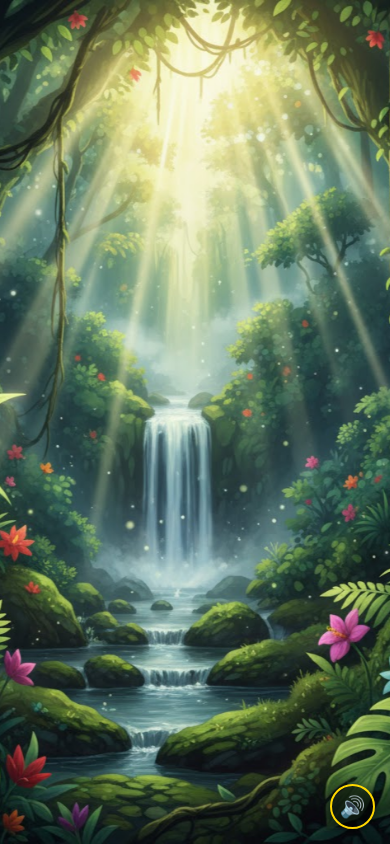
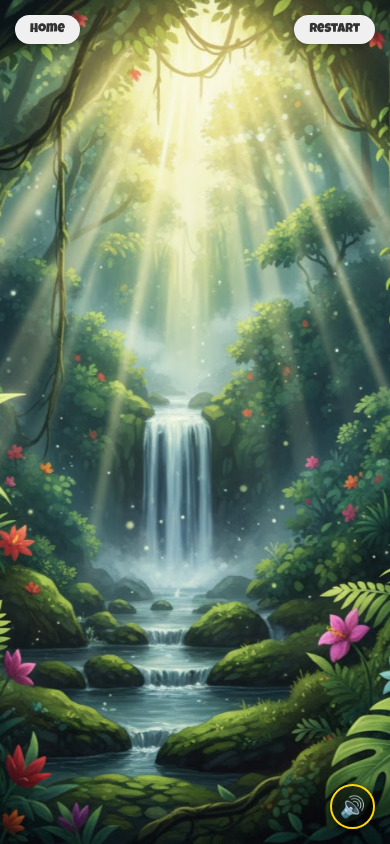
Before and after one commit to isaaclew1102-web/PongoBot, a plain HTML site: page index.html in a window 390 px wide. Both pictures are taken after a click on the button "Start Your Adventure". Drawn offline with Linux system fonts and the light colour scheme.

Commit message:
home and refresh button

```diff
--- a/index.html
+++ b/index.html
@@ -2,9 +2,7 @@
 <html lang="en">
 <head>
     <meta charset="UTF-8">
-
     <meta name="viewport" content="width=device-width, initial-scale=1.0">
-
     <title>Jungle Chat - Welcome!</title>
 
     <link rel="preconnect" href="https://fonts.googleapis.com">
@@ -35,9 +33,8 @@
             align-items: center;
             position: relative;
             overflow: hidden;
-            /* Added padding for mobile */
             padding: 0 20px;
-            box-sizing: border-box; /* Ensures padding doesn't break layout */
+            box-sizing: border-box;
         }
 
         /* Content Box */
@@ -46,12 +43,12 @@
             border-radius: 15px;
             padding: 40px 60px;
             text-align: center;
-            width: 100%; /* Make it full-width on mobile */
-            max-width: 700px; /* But limit it on desktop */
+            width: 100%;
+            max-width: 700px;
             box-shadow: 0 10px 30px rgba(0, 0, 0, 0.5);
             position: relative;
             z-index: 2;
-            box-sizing: border-box; /* Ensures padding doesn't break layout */
+            box-sizing: border-box;
         }
 
         /* Heading Style */
@@ -137,6 +134,53 @@
             border-color: #FFF;
         }
 
+        /* --- RESTART BUTTON STYLE --- */
+        #restart-button {
+            display: none; /* Hidden by default */
+            position: absolute;
+            top: 30px;
+            right: 30px;
+            z-index: 1001; /* On top of sound button and chat */
+
+            font-family: 'Luckiest Guy', cursive;
+            font-size: 0.9rem;
+            background: #f0f0f0;
+            color: #333;
+            border: none;
+            border-radius: 20px;
+            padding: 10px 20px;
+            cursor: pointer;
+            box-shadow: 0 4px 10px rgba(0,0,0,0.3);
+            transition: transform 0.2s ease;
+        }
+        #restart-button:hover {
+            transform: scale(1.05);
+        }
+
+        /* --- NEW: HOME BUTTON STYLE --- */
+        #home-button {
+            display: none; /* Hidden by default */
+            position: absolute;
+            top: 30px;
+            left: 30px; /* Positioned top-left */
+            z-index: 1001;
+
+            font-family: 'Luckiest Guy', cursive;
+            font-size: 0.9rem;
+            background: #f0f0f0;
+            color: #333;
+            border: none;
+            border-radius: 20px;
+            padding: 10px 20px;
+            cursor: pointer;
+            box-shadow: 0 4px 10px rgba(0,0,0,0.3);
+            transition: transform 0.2s ease;
+        }
+        #home-button:hover {
+            transform: scale(1.05);
+        }
+        /* ------------------------------- */
+
         /* The Chatbot Container (Initially Hidden) */
         #chatbot-container {
             display: none;
@@ -169,64 +213,80 @@
             100% { box-shadow: 0 5px 15px rgba(0, 0, 0, 0.4), inset 0 2px 5px rgba(255, 255, 255, 0.5); }
         }
 
-        /* ========================================
-        NEW SECTION: RESPONSIVE MOBILE FIX
-        ========================================
-        This rule applies to all screens 768px wide or smaller (phones)
-        */
+        /* MOBILE RESPONSIVE SECTION */
         @media (max-width: 768px) {
 
+            #splash-screen {
+                justify-content: flex-start;
+                padding-top: 20vh;
+            }
+
             #content-box {
-                padding: 30px 20px; /* Less padding on sides */
+                padding: 30px 20px;
             }
 
             #content-box h1 {
-                font-size: 2.8rem; /* Much smaller font for "WELCOME..." */
+                font-size: 2.8rem;
                 letter-spacing: 1px;
             }
 
             #content-box p {
-                font-size: 1rem; /* Smaller paragraph text */
+                font-size: 1rem;
                 margin-bottom: 30px;
             }
 
             .explore-button {
-                font-size: 1.3rem; /* Smaller button text */
-                padding: 15px 35px; /* Smaller button */
+                font-size: 1.3rem;
+                padding: 15px 35px;
             }
 
             #orangutan-mascot {
-                width: 250px; /* Smaller orangutan */
-                bottom: -40px; /* Readjusted position */
-                right: -30px;  /* Readjusted position */
+                width: 250px;
+                bottom: -40px;
+                right: -30px;
             }
 
-            /* Fix peek animation for smaller orangutan */
             @keyframes orangutan-peek {
                 0% {
-                    bottom: -60px; /* New smaller resting state */
+                    bottom: -60px;
                     right: -40px;
                     transform: rotate(5deg);
                 }
                 50% {
-                    bottom: -20px; /* New smaller peek */
+                    bottom: -20px;
                     right: -20px;
                     transform: rotate(0deg);
                 }
                 100% {
-                    bottom: -60px; /* New smaller resting state */
+                    bottom: -60px;
                     right: -40px;
                     transform: rotate(5deg);
                 }
             }
 
             .sound-toggle {
-                width: 45px; /* Smaller sound button */
+                width: 45px;
                 height: 45px;
                 font-size: 1.3rem;
                 bottom: 15px;
                 right: 15px;
             }
+
+            #restart-button {
+                top: 15px;
+                right: 15px;
+                padding: 8px 15px;
+                font-size: 0.8rem;
+            }
+
+            /* --- NEW: HOME BUTTON (MOBILE) --- */
+            #home-button {
+                top: 15px;
+                left: 15px; /* Positioned top-left */
+                padding: 8px 15px;
+                font-size: 0.8rem;
+            }
+            /* --------------------------------- */
         }
 
     </style>
@@ -251,11 +311,41 @@
         Your browser does not support the audio element.
     </audio>
 
+    <button id="home-button" onclick="goHome()">
+        Home
+    </button>
+    <button id="restart-button" onclick="restartChatbot()">
+        Restart
+    </button>
+
     <div id="chatbot-container">
-        <typebot-standard style="height: 100vh;"></typebot-standard>
-    </div>
+        </div>
 
     <script>
+
+        // --- NEW: This function holds the chat-loading logic ---
+        function loadFreshChat() {
+            // 1. Find the container
+            const container = document.getElementById('chatbot-container');
+
+            // 2. Clear all the old chat HTML from it
+            container.innerHTML = '';
+
+            // 3. Re-create the <typebot-standard> element
+            const typebotElement = document.createElement('typebot-standard');
+            typebotElement.style.height = '100vh';
+            container.appendChild(typebotElement);
+
+            // 4. Re-run the initialization script
+            const typebotInitScript = document.createElement("script");
+            typebotInitScript.type = "module";
+            typebotInitScript.innerHTML = `import Typebot from 'https://cdn.jsdelivr.net/npm/@typebot.io/js/dist/web.js';
+            Typebot.initStandard({ typebot: "pongo-bot-fb51et7" });
+            `;
+            document.body.append(typebotInitScript);
+        }
+
+        // This function handles the splash screen fade
         function showChatbot() {
             const splashScreen = document.getElementById('splash-screen');
             splashScreen.style.opacity = '0';
@@ -265,14 +355,38 @@
                 splashScreen.style.display = 'none';
                 document.getElementById('chatbot-container').style.display = 'block';
 
-                const typebotInitScript = document.createElement("script");
-                typebotInitScript.type = "module";
-                typebotInitScript.innerHTML = `import Typebot from 'https://cdn.jsdelivr.net/npm/@typebot.io/js/dist/web.js';
-                Typebot.initStandard({ typebot: "pongo-bot-fb51et7" });
-                `;
-                document.body.append(typebotInitScript);
+                // Show the buttons
+                document.getElementById('restart-button').style.display = 'block';
+                document.getElementById('home-button').style.display = 'block'; // <-- ADDED
+
+                // Load the chat
+                loadFreshChat();
+
             }, 1000);
         }
+
+        // This function just calls the chat-loading logic
+        function restartChatbot() {
+            loadFreshChat();
+        }
+
+        // --- NEW: This function goes back to the splash screen ---
+        function goHome() {
+            // Hide chat and buttons
+            document.getElementById('chatbot-container').style.display = 'none';
+            document.getElementById('restart-button').style.display = 'none';
+            document.getElementById('home-button').style.display = 'none';
+
+            // Show splash screen
+            const splashScreen = document.getElementById('splash-screen');
+            splashScreen.style.display = 'flex'; // Use 'flex' as it's a flex container
+
+            // Use a tiny delay to allow the display to change before fading in
+            setTimeout(() => {
+                splashScreen.style.opacity = '1';
+            }, 10);
+        }
+        // ---------------------------------------------------------
 
         function toggleJungleSound() {
             const jungleSound = document.getElementById('jungle-sound');
```
